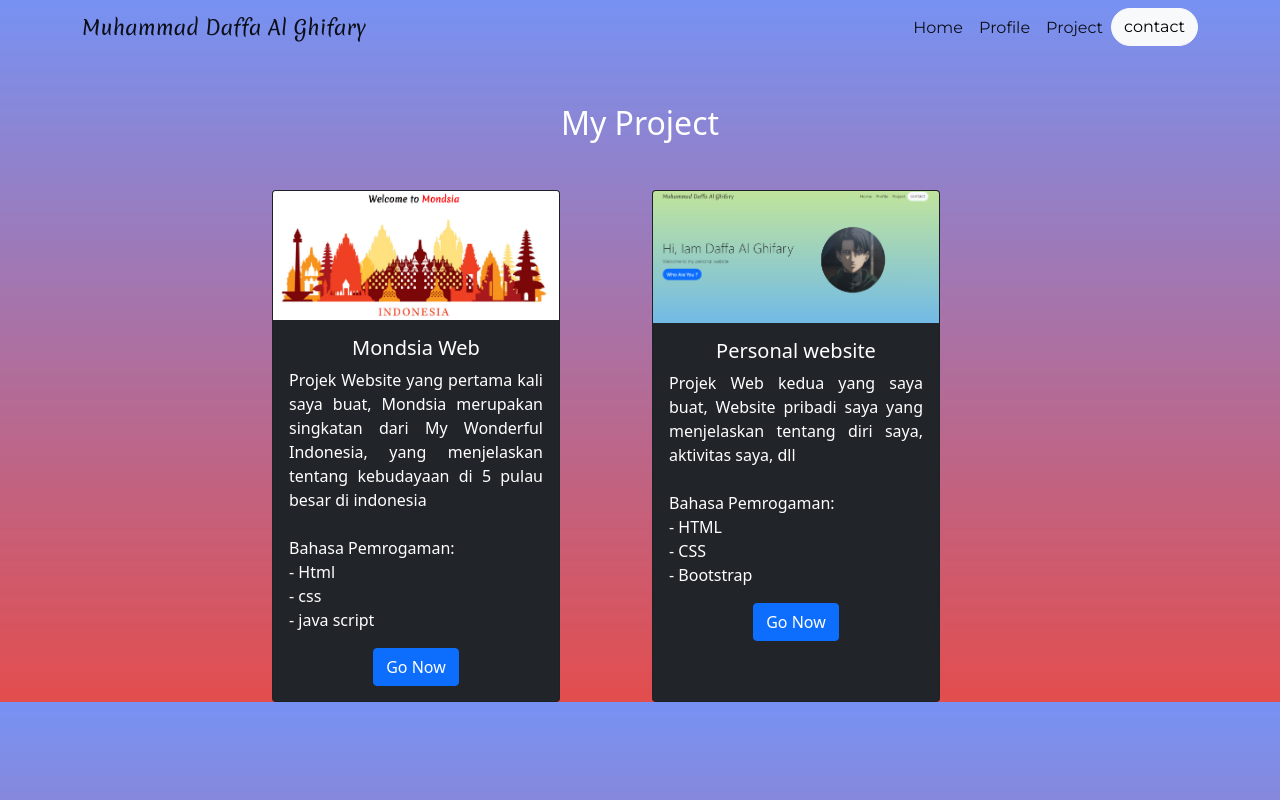
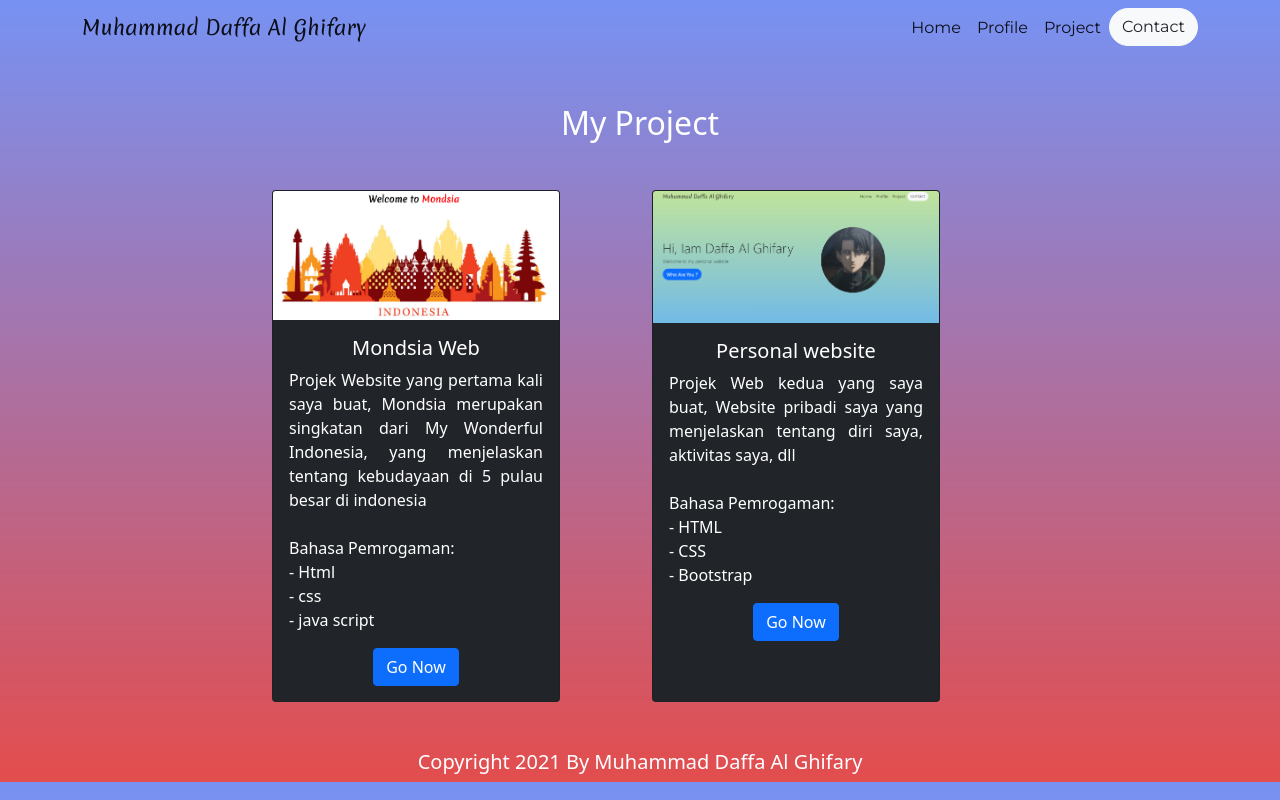
Before and after one commit to alghifarydaffa62/PersonalWebsite, a plain HTML site: page project.html in a window 1280 px wide. Drawn offline with nearby package versions, Linux system fonts and the light colour scheme.

Commit message:
Update project.html

```diff
--- a/project.html
+++ b/project.html
@@ -21,9 +21,9 @@
     <script src="https://cdn.jsdelivr.net/npm/bootstrap@5.1.3/dist/js/bootstrap.bundle.min.js" integrity="sha384-ka7Sk0Gln4gmtz2MlQnikT1wXgYsOg+OMhuP+IlRH9sENBO0LRn5q+8nbTov4+1p" crossorigin="anonymous"></script>
 
     <!-- navbar -->
-    <nav class="navbar navbar-expand-lg navbar-light bg-none">
+    <nav class="navbar navbar-expand-lg navbar-light bg-none justify-content-around">
       <div class="container">
-        <a class="navbar-brand" href="#">Muhammad Daffa Al Ghifary</a>
+        <a class="navbar-brand" href="index.html">Muhammad Daffa Al Ghifary</a>
         <button class="navbar-toggler" type="button" data-bs-toggle="collapse" data-bs-target="#navbarNav" aria-controls="navbarNav" aria-expanded="false" aria-label="Toggle navigation">
           <span class="navbar-toggler-icon"></span>
         </button>
@@ -39,7 +39,7 @@
               <a class="nav-link active" aria-current="page" href="project.html">Project</a>
             </li>
             <li class="nav-item">
-              <button type="button" class="btn btn-light rounded-pill">contact</button>
+              <a class="btn btn-light rounded-pill text-dark" href="contact.html" role="button">Contact</a>
             </li>
           </ul>
         </div>
@@ -90,5 +90,11 @@
       </div>
     </section>
     <!-- end of project section -->
+
+    <!-- footer section -->
+    <footer>
+      <h5 class="text-center text-white pt-5">Copyright 2021 By Muhammad Daffa Al Ghifary</h5>
+    </footer>
+    <!-- footer section -->
   </body>
 </html>
```
